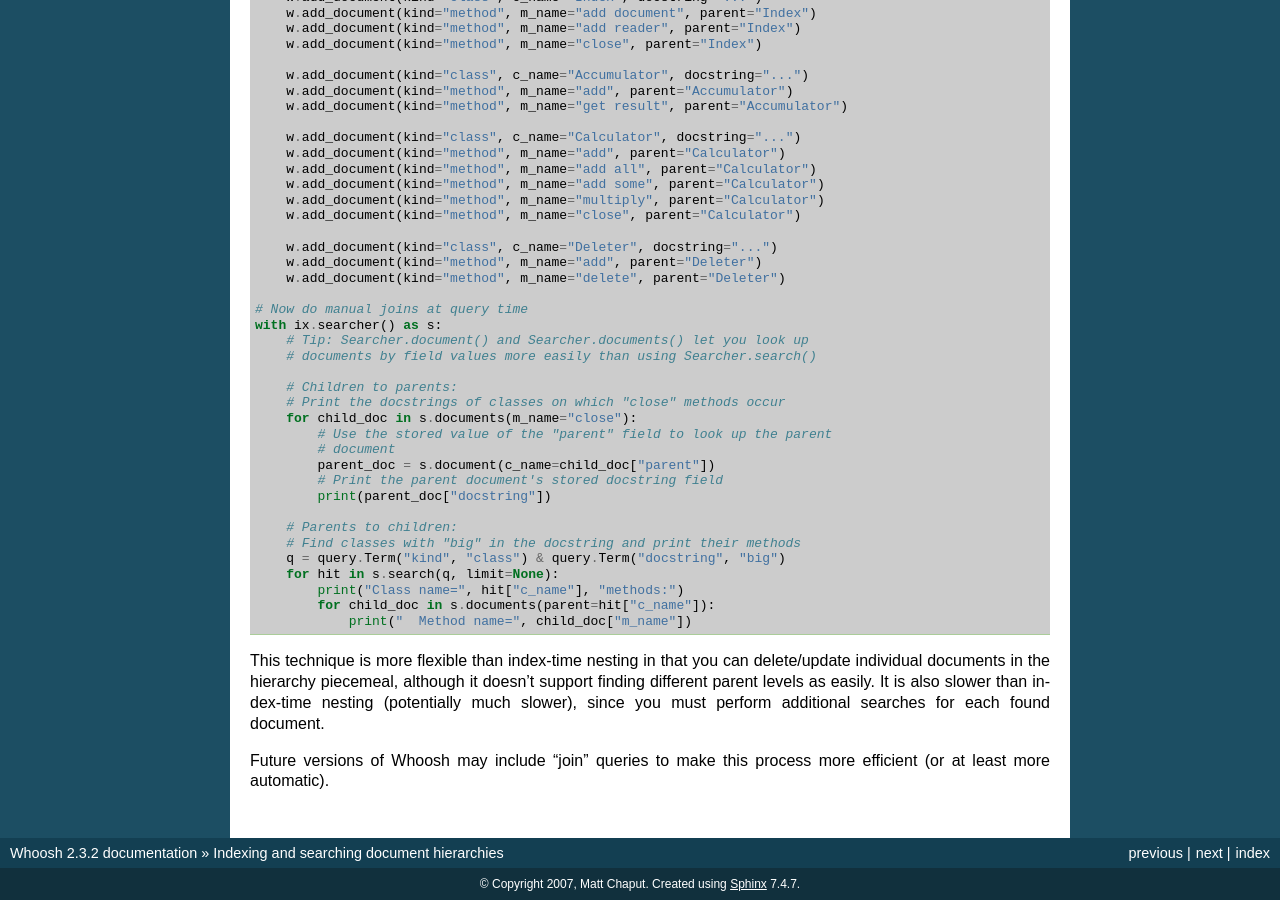
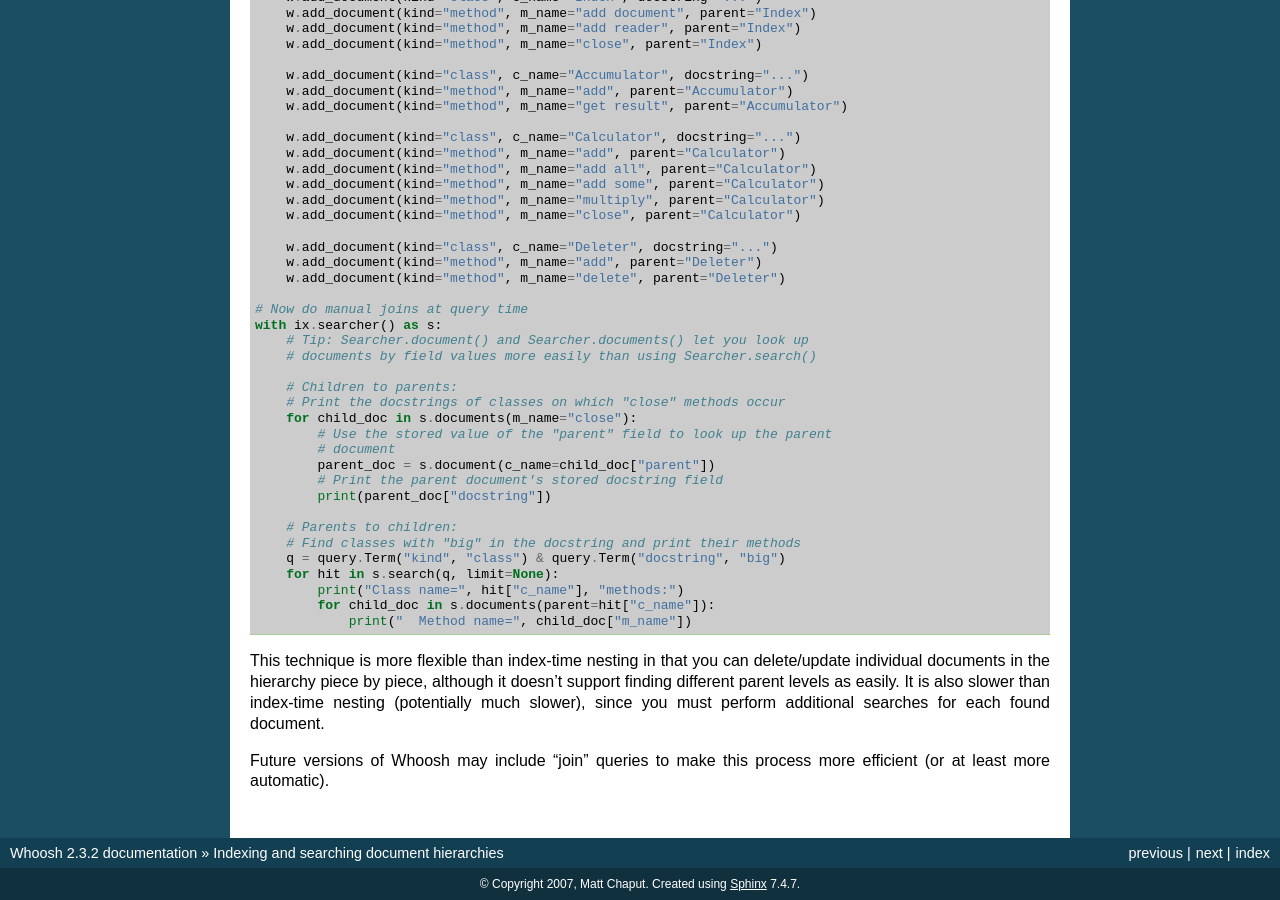
Before and after one commit to dex4er/whoosh, a Sphinx documentation site: the page built from docs/source/nested.rst, in a window 1280 px wide and 900 px high, scrolled down 3024 px. Built offline with Sphinx 7.4.7, drawn with Linux system fonts in a browser that asks for light colours; some of the changed text lies outside the part shown.

Commit message:
nested docs: typo fixes, consistency changes, easier wording

```diff
--- a/docs/source/nested.rst
+++ b/docs/source/nested.rst
@@ -113,7 +113,7 @@ The query works by first building a bit vector representing which documents are
          Accumulator
 
 Then for each match of the "child" query, it calculates the previous parent
-from the bit vector returns it as a match (and it only returns each parent once
+from the bit vector and returns it as a match (it only returns each parent once
 no matter how many children match). This parent lookup is very efficient::
 
      1000100100000100
@@ -228,7 +228,7 @@ to parents instead of nesting::
                 print("  Method name=", child_doc["m_name"])
 
 This technique is more flexible than index-time nesting in that you can
-delete/update individual documents in the hierarchy piecemeal, although it
+delete/update individual documents in the hierarchy piece by piece, although it
 doesn't support finding different parent levels as easily. It is also slower
 than index-time nesting (potentially much slower), since you must perform
 additional searches for each found document.
```
Also changed, not shown: other parts of docs/source/nested.rst (+4 -4 lines).
